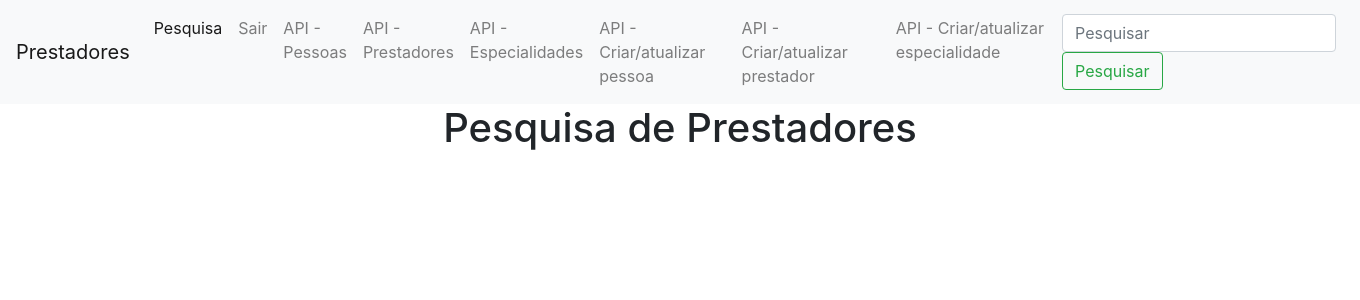
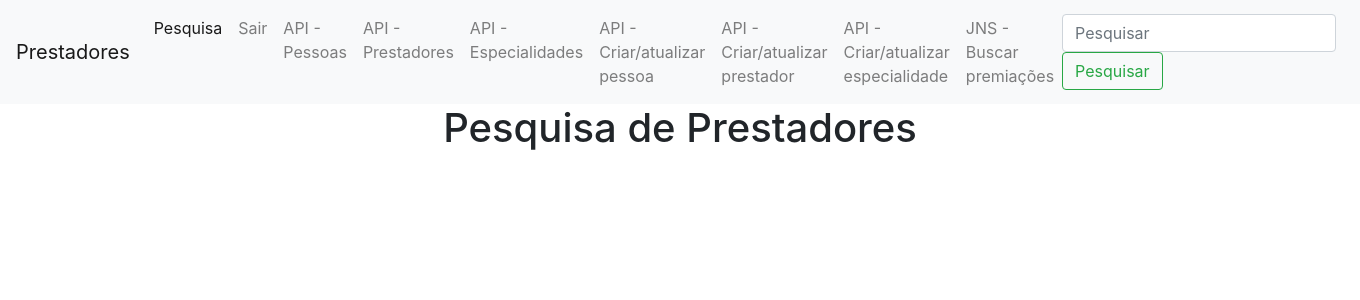
Before and after one commit to jvsantillo/iapl201901, a Django app: page /prestadores/ in a window 1360 px wide. Shown: the top 300 px of the page. Run offline with Django 3.2, Linux system fonts and the light colour scheme; the visitor is signed in with stand-in values (Sample User, id 1); some libraries are stand-ins or nearby versions.

Commit message:
Integração com JNS

```diff
--- a/prestadores/templates/prestadores/index.html
+++ b/prestadores/templates/prestadores/index.html
@@ -87,6 +87,9 @@
         <li class="nav-item">
           <a class="nav-link" href="api/create_expertise">API - Criar/atualizar especialidade</a>
         </li>
+        <li class="nav-item">
+          <a class="nav-link" href="jns/get_awards">JNS - Buscar premiações</a>
+        </li>
       </ul>
       <form type="get" action="search_persons" class="form-inline my-2 my-lg-0">
         <input id="search_box" name="search_box" class="form-control mr-sm-2" type="text" placeholder="Pesquisar"
--- a/prestadores/urls.py
+++ b/prestadores/urls.py
@@ -54,6 +54,8 @@ urlpatterns = [
     #ex: /prestadores/api/all_suppliers_list
     path('api/all_suppliers_list', views.AllSuppliersList.as_view(), name='all_suppliers_list'),
     #ex: /prestadores/api/all_expertises_list
-    path('api/all_expertises_list', views.AllExpertiseList.as_view(), name='all_expertises_list')
+    path('api/all_expertises_list', views.AllExpertiseList.as_view(), name='all_expertises_list'),
+
+    path('jns/awards', views.get_awards, name='get_awards')
 
 ]
--- a/prestadores/views.py
+++ b/prestadores/views.py
@@ -1,4 +1,6 @@
 import pytz
+import json
+import urllib
 from django.shortcuts import render
 from django.http import HttpResponse
 from django.template import loader
@@ -255,3 +257,14 @@ def search_persons (request):
            # 'active_expertise_list': active_expertise_list,
         }
     return HttpResponse(template.render(context, request))
+
+def get_awards(request):
+    url = "https://jns-filmes.herokuapp.com/api/awards"
+    json_url = urlopen(url)
+    data = json.loads(json_url.read())
+    template = loader.get_template('prestadores/search_persons.html')
+    context = {
+        'data': data
+    }
+
+    return HttpResponse(template.render(context, request))
```
Also changed, not shown: prestadores/templates/prestadores/get_awards.html (added, +9 -0 lines).
